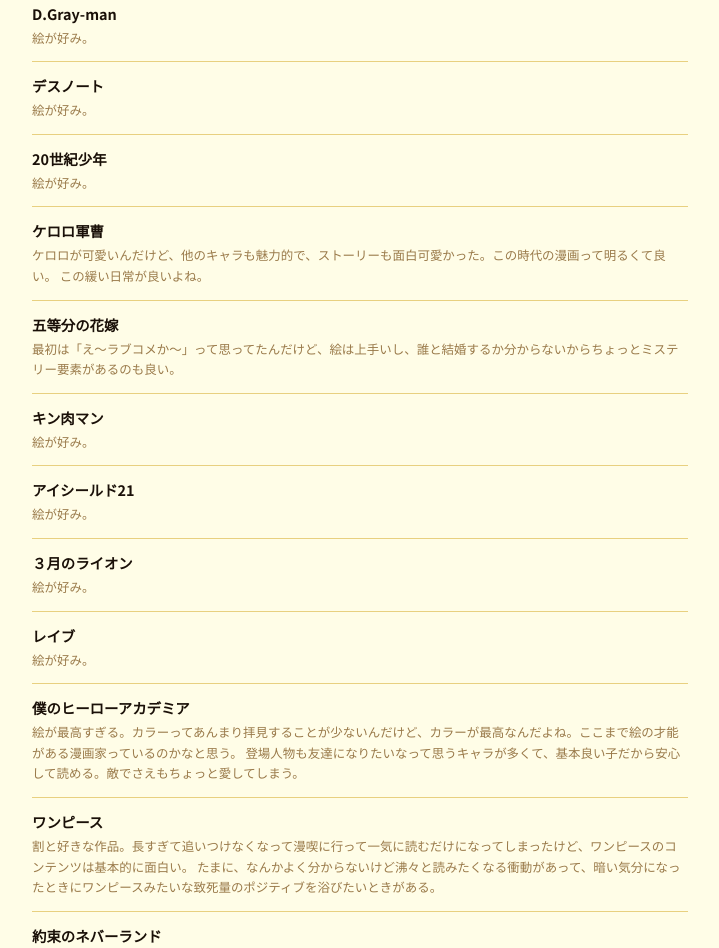
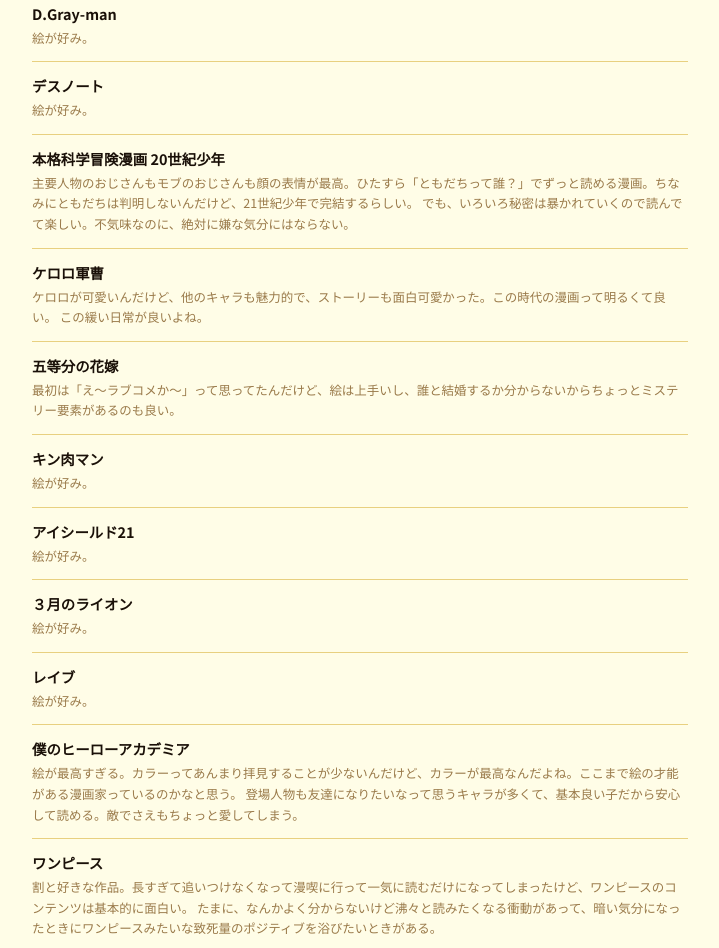
Before and after one commit to Azaleacreativeroom888/fan-manga, a plain HTML site: page ranking.html in a window 1280 px wide. Shown: the part 4248-5196 px from the top of the page, without its empty margins (280-999 px from the left). Drawn offline with Linux system fonts and the light colour scheme.

Commit message:
Enhance details for '20世紀少年' review
Updated the title and comment for '20世紀少年' with more detailed information.

```diff
--- a/ranking.html
+++ b/ranking.html
@@ -568,8 +568,9 @@ footer{position:relative;z-index:10;background:var(--bg3);border-top:3px solid v
 
     <li class="rest-item">
       <div class="rest-body">
-        <div class="rest-title">20世紀少年</div>
-        <div class="rest-comment">絵が好み。</div>
+        <div class="rest-title">本格科学冒険漫画 20世紀少年</div>
+        <div class="rest-comment">主要人物のおじさんもモブのおじさんも顔の表情が最高。ひたすら「ともだちって誰？」でずっと読める漫画。ちなみにともだちは判明しないんだけど、21世紀少年で完結するらしい。
+        でも、いろいろ秘密は暴かれていくので読んでて楽しい。不気味なのに、絶対に嫌な気分にはならない。</div>
       </div>
     </li>
 
```
